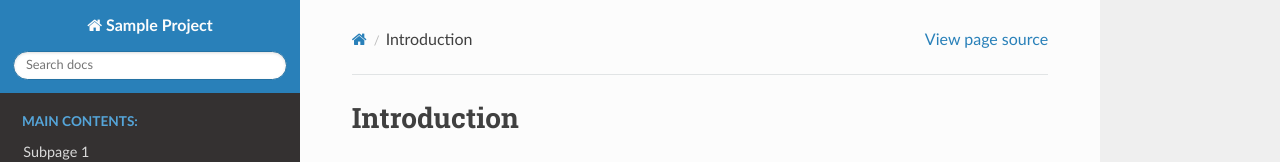
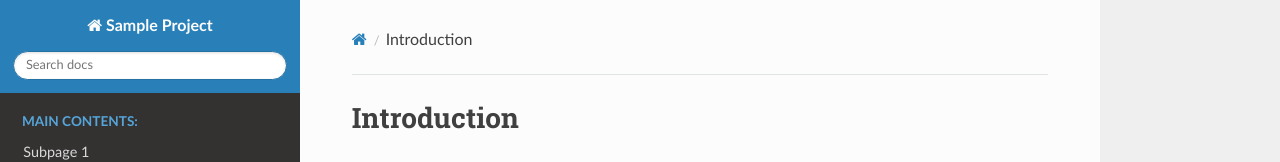
Before and after one commit to devel49/devel49.github.io, a plain HTML site: page introduction.html in a window 1280 px wide. Shown: the top 162 px of the page. Drawn offline with Linux system fonts and the light colour scheme.

Commit message:
Sphinx Document

```diff
--- a/introduction.html
+++ b/introduction.html
@@ -71,7 +71,6 @@
       <li><a href="index.html" class="icon icon-home" aria-label="Home"></a></li>
       <li class="breadcrumb-item active">Introduction</li>
       <li class="wy-breadcrumbs-aside">
-            <a href="_sources/introduction.rst.txt" rel="nofollow"> View page source</a>
       </li>
   </ul>
   <hr/>
```
Also changed, not shown: index.html (+0 -1 lines), subfolder/code_example.html (+0 -1 lines), subfolder/image_example.html (+0 -1 lines), subfolder/subpage1.html (+0 -1 lines), subfolder/subpage1_subpage1.html (+0 -1 lines), subfolder/subpage1_subpage2.html (+0 -1 lines), subfolder/subpage2.html (+0 -1 lines), subfolder/subpage2_subpage1.html (+0 -1 lines), subfolder/subpage2_subpage2.html (+0 -1 lines).
